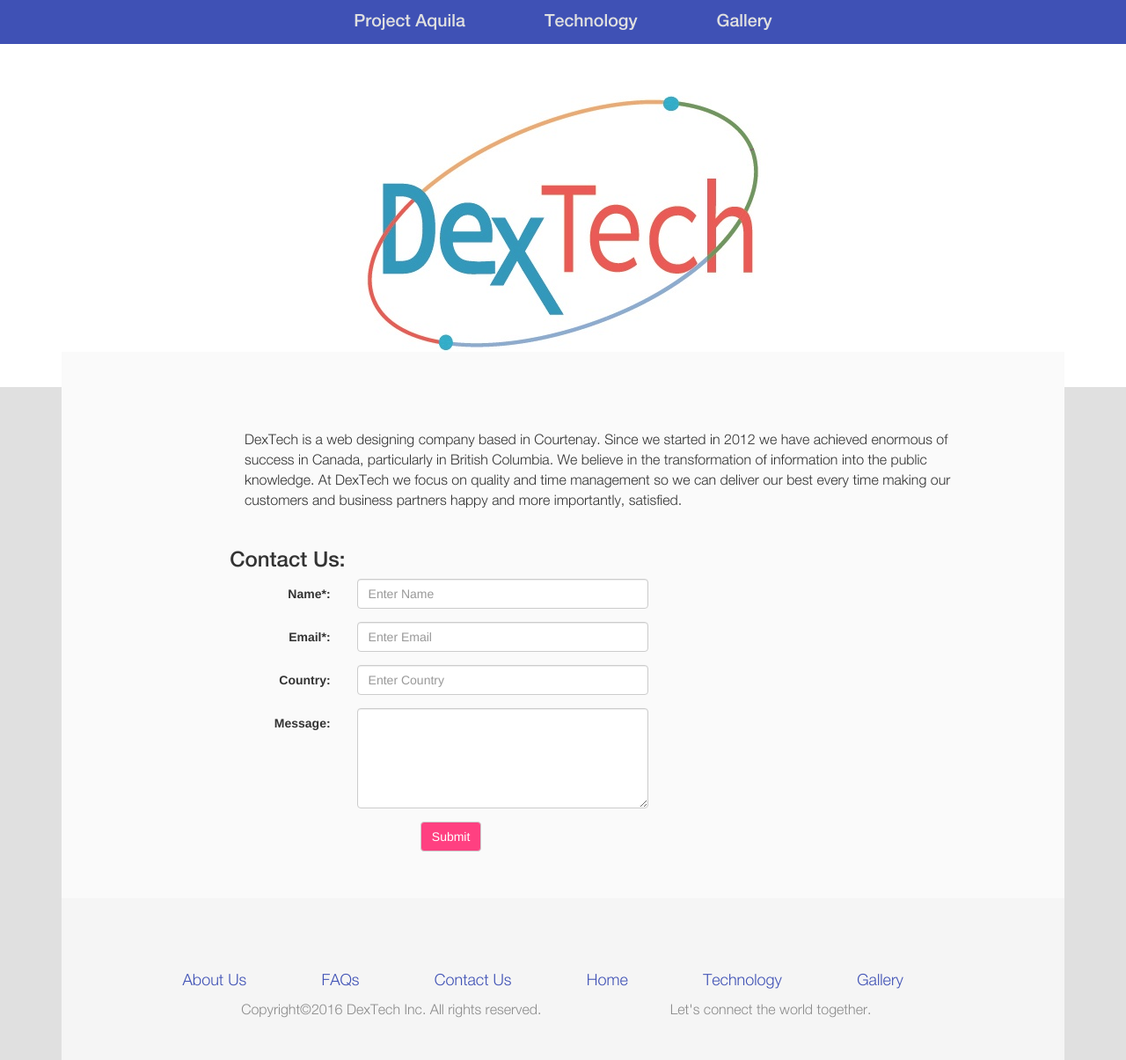
After one commit to siddharthparmar7/uiuxaquila, a PHP site: page /aboutUs.php in a window 1280 px wide. The commit adds this page. Shown: the whole page at 88% size. Run offline with PHP 8.4, Linux system fonts and the light colour scheme; some libraries are stand-ins or nearby versions.

Commit message:
added the contactUS and AboutUs page. website almost done

```diff
--- /dev/null
+++ b/aboutUs.php
@@ -0,0 +1,133 @@
+<!--
+Author : Siddharth Parmar
+
+IMG 209
+Project Aquila
+AboutUs.php
+Date : 7-11-16
+-->
+
+<!DOCTYPE html>
+<html lang="en">
+
+<head>
+    <meta charset="utf-8">
+    <meta http-equiv="X-UA-Compatible" content="IE=edge">
+    <meta name="viewport" content="width=device-width, initial-scale=1">
+    <!-- The above 3 meta tags *must* come first in the head; any other head content must come *after* these tags -->
+    <title>Project Aquila</title>
+    <!-- Bootstrap -->
+    <link href="https://maxcdn.bootstrapcdn.com/bootstrap/3.3.7/css/bootstrap.min.css" rel="stylesheet" integrity="sha384-BVYiiSIFeK1dGmJRAkycuHAHRg32OmUcww7on3RYdg4Va+PmSTsz/K68vbdEjh4u" crossorigin="anonymous">
+    <!--    local css file-->
+    <link href="css/main.css" type="text/css" rel="stylesheet">
+    <link href="css/blueimp-gallery.min.css" type="text/css" rel="stylesheet">
+    <!-- HTML5 shim and Respond.js for IE8 support of HTML5 elements and media queries -->
+    <!-- WARNING: Respond.js doesn't work if you view the page via file:// -->
+    <!--[if lt IE 9]>
+      <script src="https://oss.maxcdn.com/html5shiv/3.7.3/html5shiv.min.js"></script>
+      <script src="https://oss.maxcdn.com/respond/1.4.2/respond.min.js"></script>
+    <![endif]-->
+</head>
+
+<body>
+    <!--    include header and Nav-->
+    <?php
+
+        include("templates/header.php");
+
+    ?>
+
+     <!--    section hero image and text-->
+
+    <section class="dexTech-banner">
+
+    </section>
+
+     <section class="section2">
+        <div class="container">
+            <div class="whole-section2-wrapper section2-wrapper-footer">
+            <div class="section2-wrapper intro">
+            <div class="row about-aquila">
+
+                <div class="col-md-10 col-md-offset-1">
+                    <div class="sectionTitle">
+                        <h1></h1>
+                    </div>
+                    <div class="col-md-11 col-md-offset-1 aquila-project-intro">
+                        <br>
+                        <br>
+                        <br>
+                        <p>
+                            DexTech is a web designing company based in Courtenay. Since we started in 2012 we have achieved enormous of success in Canada, particularly in British Columbia. We believe in the transformation of information into the public knowledge. At DexTech we focus on quality and time management so we can deliver our best every time making our customers and business partners happy and more importantly, satisfied.
+                        </p>
+
+                            <h3 id="contactUs">Contact Us:</h3>
+        <form class="form-horizontal" method="post" action="mailNow.php">
+            <div class="form-group">
+                <label class="control-label col-sm-2" for="name">Name*:</label>
+                <div class="col-sm-5">
+                  <input type="text" class="form-control" name="name" id="name" placeholder="Enter Name" required>
+                </div>
+              </div>
+
+              <div class="form-group">
+                <label class="control-label col-sm-2" for="email">Email*:</label>
+                <div class="col-sm-5">
+                  <input type="email" class="form-control" id="email" placeholder="Enter Email" required>
+                </div>
+              </div>
+
+            <div class="form-group">
+                <label class="control-label col-sm-2" for="country">Country:</label>
+                <div class="col-sm-5">
+                  <input type="text" class="form-control" id="country" placeholder="Enter Country" required>
+                </div>
+              </div>
+
+            <div class="form-group">
+                <label class="control-label col-sm-2" for="msg">Message:</label>
+                <div class="col-sm-5">
+                <textarea class="form-control" rows="5" id="msg"></textarea>
+                </div>
+              </div>
+
+              <div class="form-group">
+                <div class="col-sm-offset-3 col-sm-7">
+                  <button type="submit" class="btn btn-default">Submit</button>
+                </div>
+              </div>
+        </form>
+
+                 </div>
+            </div>
+        </div>
+
+                </div>
+            </div>
+         </div>
+
+
+    </section>
+
+
+<!--    including footer  and secondary nav -->
+    <section class="section3 footer">
+            <?php
+                include("templates/footer.php");
+            ?>
+    </section>
+
+        <!-- /.container -->
+    <!-- jQuery (necessary for Bootstrap's JavaScript plugins) -->
+    <script src="https://ajax.googleapis.com/ajax/libs/jquery/1.12.4/jquery.min.js"></script>
+    <!-- Include all compiled plugins (below), or include individual files as needed -->
+    <script src="https://maxcdn.bootstrapcdn.com/bootstrap/3.3.7/js/bootstrap.min.js" integrity="sha384-Tc5IQib027qvyjSMfHjOMaLkfuWVxZxUPnCJA7l2mCWNIpG9mGCD8wGNIcPD7Txa" crossorigin="anonymous"></script>
+
+    <script src="js/jquery.blueimp-gallery.min.js"></script>
+    <script src="js/bootstrap-image-gallery.min.js"></script>
+
+<!--    local javascript file-->
+    <script src="js/main.js" type="text/javascript"></script>
+</body>
+
+</html>
--- a/css/main.css
+++ b/css/main.css
@@ -62,9 +62,14 @@ a {
     color: #3F51B5;
 }
 
-.right>span, .left>span {
+.left>.glyphicon, .right>.glyphicon {
     color: #FF4081;
     font-size: 70px;
+}
+
+.btn-default {
+    background-color: #FF4081;
+    color: white;
 }
 /*
 ============================
@@ -503,7 +508,16 @@ section .featured-video-wrapper>video {
 
 
 
+/* about us page*/
 
+.dexTech-banner {
+    background: url("../images/dextech-banner.jpg") no-repeat;
+    background-position: center;
+    position: relative;
+    padding: 200px 0;
+    width: 100%;
+    opacity: 0.8;
+}
 
 
 
@@ -650,10 +664,17 @@ section .featured-video-wrapper>video {
 
 /*    changes to caresole*/
 
+    .left>.glyphicon, .right>.glyphicon {
+/*    color: transparent;*/
+    font-size: 40px;
+    }
+
+/*
     .right>span, .left>span {
     color: #FF4081;
-    font-size: 50px;
+    font-size: 40px;
     }
+*/
 
     .carousel-caption>h3 {
         font-size: 20px;
--- a/js/main.js
+++ b/js/main.js
@@ -28,8 +28,10 @@ $("#playFeaturedVideo").click(function(){
     video.play();
 
 
+
 });
 
+// check for video full screen -> features video
 document.addEventListener("fullscreenchange", function () {
     console.log(document.fullscreen);
     isVideoFullScreen(document.fullscreen);
@@ -47,7 +49,14 @@ function isVideoFullScreen(bool) {
     var video = document.getElementById("featured-video");
     if(bool){
         $(".featured-video-wrapper").css("display", "block");
+
         video.play();
+
+        //exit fullscreen when video ends
+        video.addEventListener("ended", function(){
+            document.webkitExitFullscreen();
+            $(".featured-video-wrapper").css("display", "none");
+        })
     }
     else{
         $(".featured-video-wrapper").css("display", "none");
--- a/templates/footer.php
+++ b/templates/footer.php
@@ -5,9 +5,9 @@
             <div class="row">
                 <div class="col-md-10 col-md-offset-1">
                     <ul class="secondary-nav">
-                        <li><a href="#">About Us</a></li>
+                        <li><a href="aboutUs.php">About Us</a></li>
                         <li><a href="https://www.facebook.com/notes/mark-zuckerberg/the-technology-behind-aquila/10153916136506634/" target="new">FAQs</a></li>
-                        <li><a href="#">Contact Us</a></li>
+                        <li><a href="aboutUs.php#contactUs">Contact Us</a></li>
                         <li><a href="index.php">Home</a></li>
                         <li><a href="technology.php">Technology</a></li>
                         <li><a href="gallery.php">Gallery</a></li>
```
Also changed, not shown: mailNow.php (added, +19 -0 lines), images/dextech-banner.jpg (added), 1 other file.
